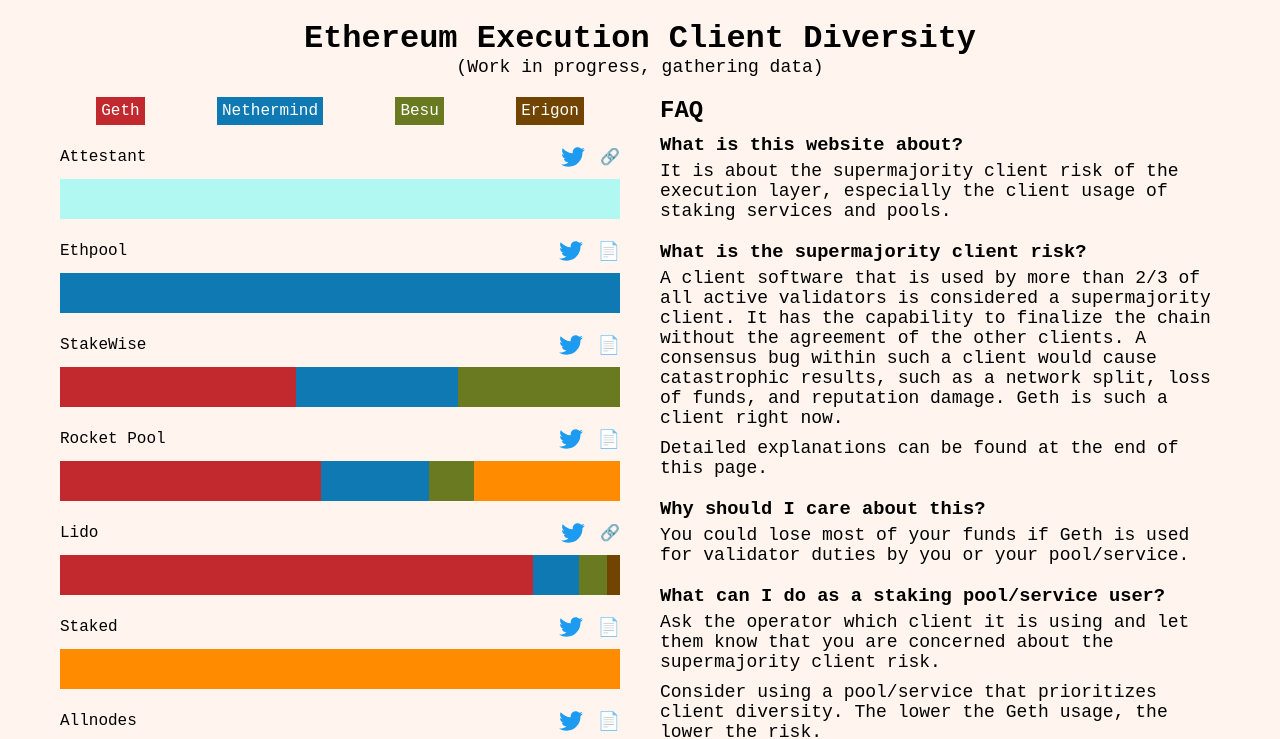
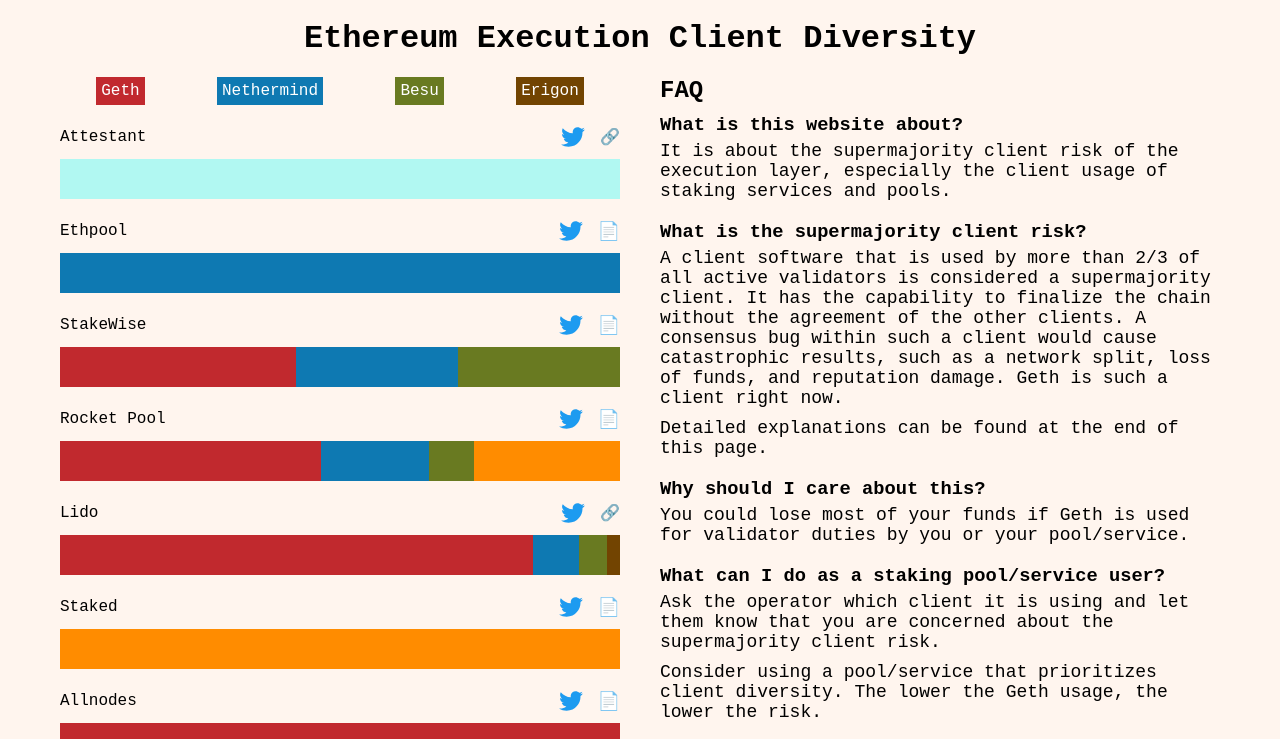
Before and after one commit to hanniabu/execution-diversity, a plain HTML site: page index.html in a window 1280 px wide. Shown: the top 739 px of the page. Drawn offline with Linux system fonts and the light colour scheme.

Commit message:
Update index.html

```diff
--- a/index.html
+++ b/index.html
@@ -13,7 +13,6 @@
     <body>
         <main>
             <h1>Ethereum Execution Client Diversity</h1>
-            <span>(Work in progress, gathering data)</span>
 
             <div class="content">
                 <div class="stats">
```
